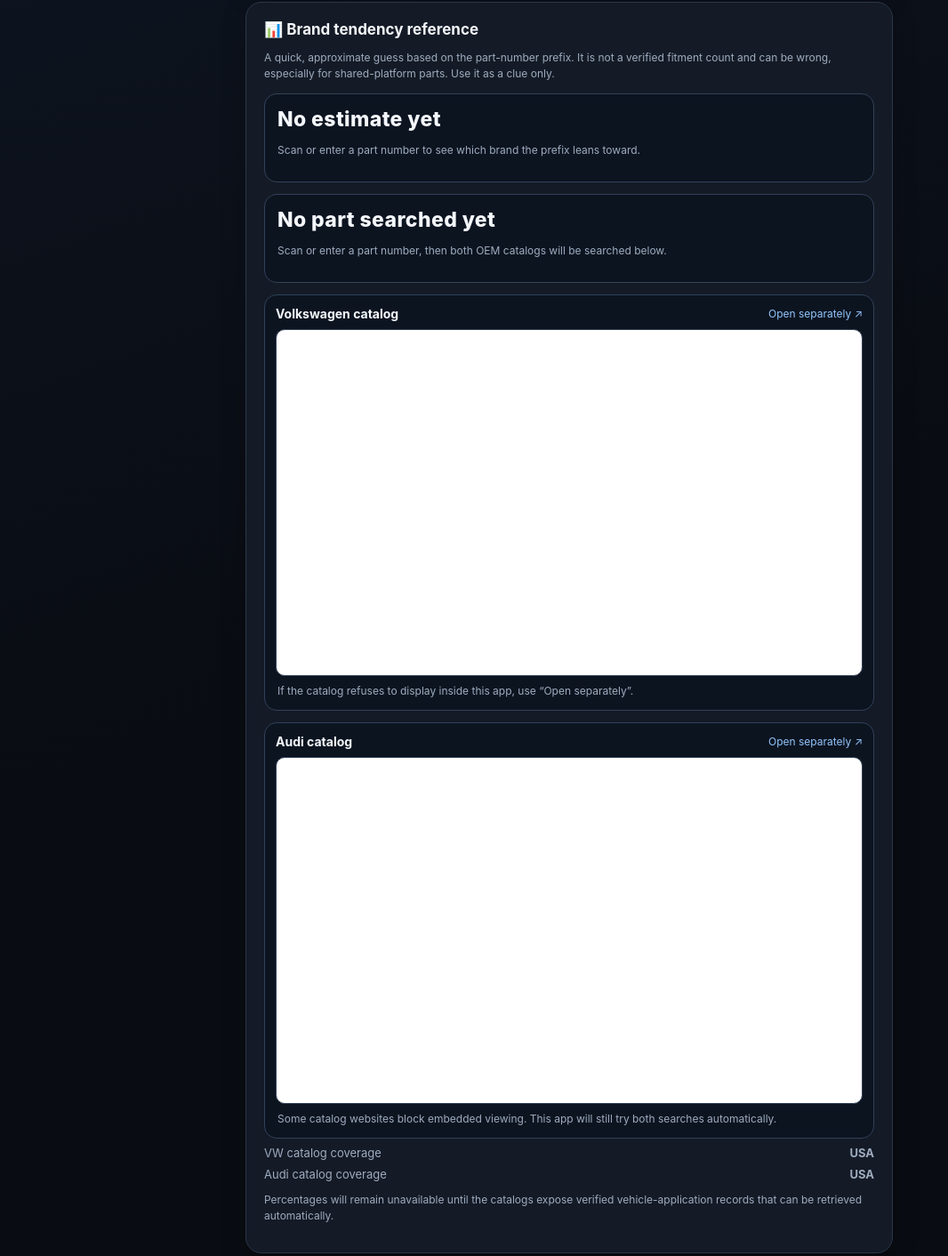
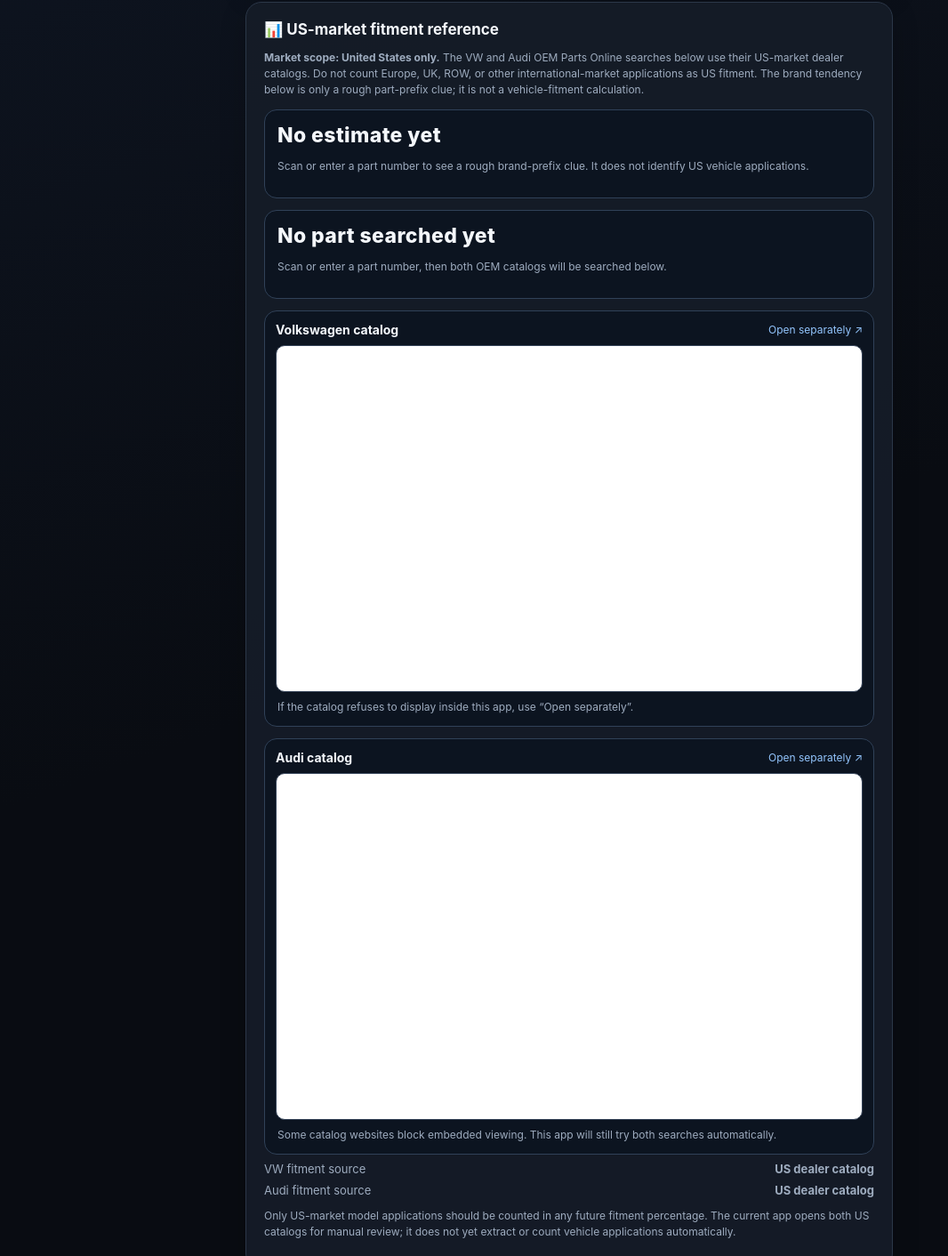
Before and after one commit to TrapDaddy305/vag-part-scanner, a plain HTML site: page index.html in a window 1280 px wide. Shown: the part 636-2048 px from the top of the page at 89% size, without its empty margins (0-1066 px from the left). Drawn offline with Linux system fonts and the light colour scheme.

Commit message:
Limit fitment reference scope to US-market VW and Audi catalogs

```diff
--- a/index.html
+++ b/index.html
@@ -38,9 +38,9 @@ button.secondary,.linkbtn.secondary{background:#293548;color:#e6edf7;border:1px
 <div id="lookupResult"></div>
 </section>
 <section class="card">
-<h2>📊 Brand tendency reference</h2>
-<p class="hint">A quick, approximate guess based on the part-number prefix. It is not a verified fitment count and can be wrong, especially for shared-platform parts. Use it as a clue only.</p>
-<div class="result" id="brandEstimate"><div class="part">No estimate yet</div><p class="hint">Scan or enter a part number to see which brand the prefix leans toward.</p></div>
+<h2>📊 US-market fitment reference</h2>
+<p class="hint"><strong>Market scope: United States only.</strong> The VW and Audi OEM Parts Online searches below use their US-market dealer catalogs. Do not count Europe, UK, ROW, or other international-market applications as US fitment. The brand tendency below is only a rough part-prefix clue; it is not a vehicle-fitment calculation.</p>
+<div class="result" id="brandEstimate"><div class="part">No estimate yet</div><p class="hint">Scan or enter a part number to see a rough brand-prefix clue. It does not identify US vehicle applications.</p></div>
 <div class="result" id="catalogStatus"><div class="part">No part searched yet</div><p class="hint">Scan or enter a part number, then both OEM catalogs will be searched below.</p></div>
 <div class="catalog-embed">
 <div class="embed-head"><strong>Volkswagen catalog</strong><a id="vwCatalogLink" href="https://vw.oempartsonline.com" target="_blank" rel="noopener">Open separately ↗</a></div>
@@ -52,9 +52,9 @@ button.secondary,.linkbtn.secondary{background:#293548;color:#e6edf7;border:1px
 <iframe id="audCatalogFrame" title="Audi OEM Parts Online search results" src="about:blank" loading="lazy"></iframe>
 <p class="hint">Some catalog websites block embedded viewing. This app will still try both searches automatically.</p>
 </div>
-<div class="statrow"><span>VW catalog coverage</span><strong>USA</strong></div>
-<div class="statrow"><span>Audi catalog coverage</span><strong>USA</strong></div>
-<p class="hint">Percentages will remain unavailable until the catalogs expose verified vehicle-application records that can be retrieved automatically.</p>
+<div class="statrow"><span>VW fitment source</span><strong>US dealer catalog</strong></div>
+<div class="statrow"><span>Audi fitment source</span><strong>US dealer catalog</strong></div>
+<p class="hint">Only US-market model applications should be counted in any future fitment percentage. The current app opens both US catalogs for manual review; it does not yet extract or count vehicle applications automatically.</p>
 </section>
 <section class="card">
 <h2>🕘 Recent scans</h2><div id="historyList" class="empty">No scans yet.</div><div class="actions"><button class="secondary" onclick="clearHistory()">Clear history</button></div>
@@ -166,10 +166,10 @@ function lookup(){
  const links=[
   ['VW OEM Parts Online',vwUrl],
   ['Audi OEM Parts Online',audUrl],
-  ['Google — exact part','https://www.google.com/search?q='+q],
+  ['Google — exact part (US)','https://www.google.com/search?gl=us&hl=en&q='+q],
   ['ECS Tuning','https://www.google.com/search?q=site%3Aecstuning.com+'+encodeURIComponent(p)],
   ['UroTuning','https://www.google.com/search?q=site%3Aurotuning.com+'+encodeURIComponent(p)],
-  ['VW / Audi catalog search','https://www.google.com/search?q='+encodeURIComponent(p+' Volkswagen Audi OEM parts')],
+  ['US-market VW / Audi search','https://www.google.com/search?gl=us&hl=en&q='+encodeURIComponent(p+' Volkswagen Audi US market OEM fitment')],
   ['Google Images','https://www.google.com/search?tbm=isch&q='+encodeURIComponent(p)]
  ];
  $('lookupResult').innerHTML='<div class="result"><div class="part">'+escapeHtml(p)+'</div><span class="pill">SEARCH LINKS READY</span><div class="grid" style="margin-top:13px">'+links.map(([name,url])=>'<a class="linkbtn secondary" target="_blank" rel="noopener" href="'+url+'">'+name+'</a>').join('')+'</div><p class="hint">These open free public search results. They are not live catalog verification or guaranteed fitment results.</p></div>';
```
